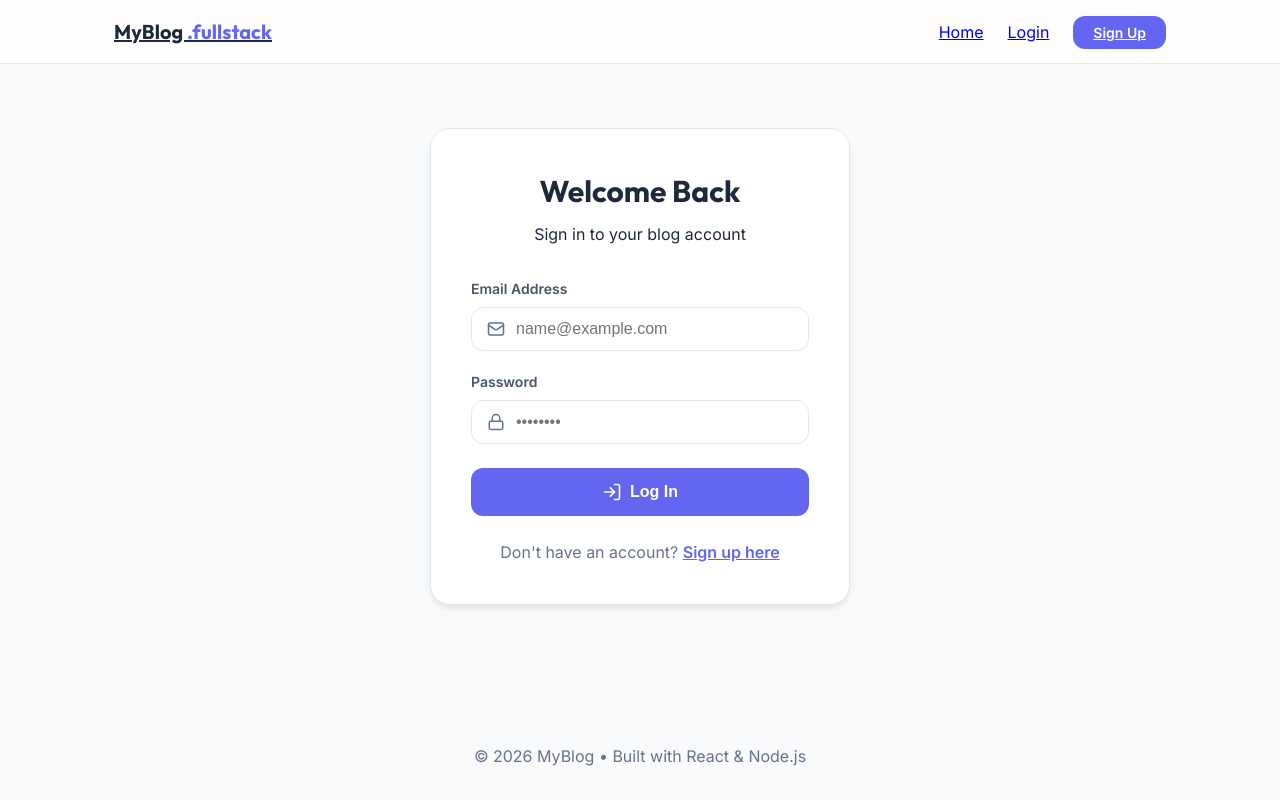
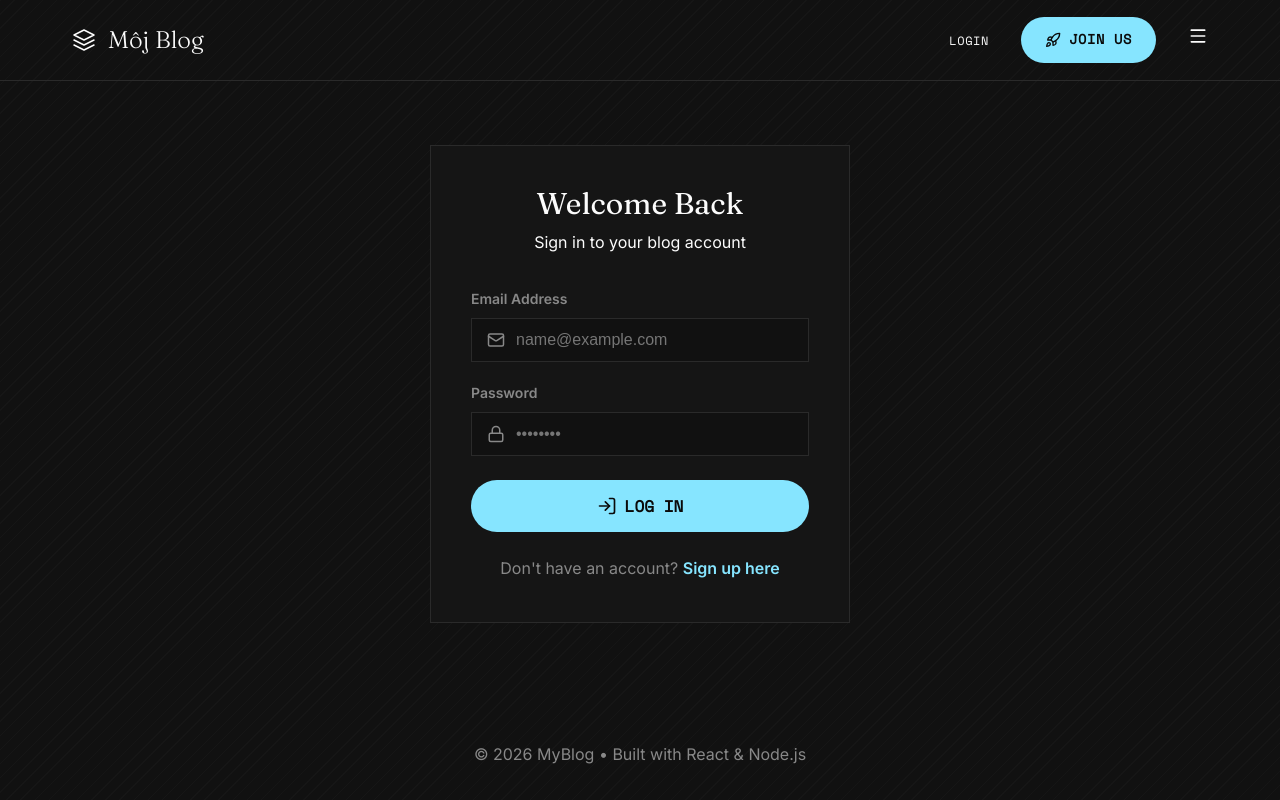
Before and after one commit to folty7/my-blog, a React (Vite) app in the folder frontend/: page /login in a window 1280 px wide. Built offline with nearby package versions, Linux system fonts and the light colour scheme.

Commit message:
feat: redesign home and post detail pages with new hero sections and grid layouts

```diff
--- a/frontend/src/components/Navbar.tsx
+++ b/frontend/src/components/Navbar.tsx
@@ -1,57 +1,111 @@
+import { useState } from 'react';
 import { Link, useNavigate } from 'react-router-dom';
 import { useAuthStore } from '../store/authStore';
-import { LogOut, User, PenLine } from 'lucide-react';
+import { LogOut, User, Rocket, Menu, X, BookOpen, UserCircle, Briefcase, Mail } from 'lucide-react';
 
 export default function Navbar() {
   const { user, isAuthenticated, logout } = useAuthStore();
   const navigate = useNavigate();
+  const [isDrawerOpen, setIsDrawerOpen] = useState(false);
 
   const handleLogout = () => {
     logout();
     navigate('/login');
+    setIsDrawerOpen(false);
   };
 
+  const toggleDrawer = () => setIsDrawerOpen(!isDrawerOpen);
+
   return (
+    <>
       <nav className="navbar">
         <div className="container">
           <Link to="/" className="logo">
-          MyBlog <span>.fullstack</span>
+            <svg width="24" height="24" viewBox="0 0 24 24" fill="none" stroke="currentColor" strokeWidth="1.5" strokeLinecap="round" strokeLinejoin="round">
+              <path d="M12 2L2 7l10 5 10-5-10-5z" />
+              <path d="M2 17l10 5 10-5" />
+              <path d="M2 12l10 5 10-5" />
+            </svg>
+            Môj Blog
           </Link>
 
           <ul className="nav-links">
-          <li><Link to="/">Home</Link></li>
-
             {isAuthenticated ? (
               <>
+                <li><Link to="/dashboard" className="mono-text" style={{ fontSize: '0.75rem', color: 'var(--text-main)' }}>Dashboard</Link></li>
                 <li>
-                <Link to="/create-post" className="btn-icon">
-                  <PenLine size={18} /> <span>Write</span>
+                  <div className="user-info" style={{ display: 'flex', alignItems: 'center', gap: '0.5rem', fontFamily: 'var(--font-mono)', fontSize: '0.75rem' }}>
+                    <User size={14} /> <span>{user?.name}</span>
+                  </div>
+                </li>
+                <li>
+                  <button onClick={handleLogout} className="btn-logout" title="Log out">
+                    <LogOut size={18} />
+                  </button>
+                </li>
+                <li>
+                  <Link to="/create-post" className="btn-primary">
+                    <Rocket size={16} /> <span>Write Post</span>
                   </Link>
                 </li>
                 <li>
-                <Link to="/dashboard" className="btn-icon">
-                  <User size={18} /> <span>Dashboard</span>
-                </Link>
-              </li>
-              <li>
-                <div className="user-info">
-                  <User size={18} /> <span>{user?.name}</span>
-                </div>
-              </li>
-              <li>
-                <button onClick={handleLogout} className="btn-logout">
-                  <LogOut size={18} />
-                </button>
+                  <Menu size={20} style={{ color: 'var(--text-main)', cursor: 'pointer' }} onClick={toggleDrawer} />
                 </li>
               </>
             ) : (
               <>
-              <li><Link to="/login">Login</Link></li>
-              <li><Link to="/register" className="btn-primary">Sign Up</Link></li>
+                <li><Link to="/login" className="mono-text" style={{ fontSize: '0.75rem', color: 'var(--text-main)' }}>Login</Link></li>
+                <li>
+                  <Link to="/register" className="btn-primary">
+                    <Rocket size={16} /> <span>Join Us</span>
+                  </Link>
+                </li>
+                <li>
+                  <Menu size={20} style={{ color: 'var(--text-main)', cursor: 'pointer' }} onClick={toggleDrawer} />
+                </li>
               </>
             )}
           </ul>
         </div>
       </nav>
+
+      {/* Drawer Menu Overlay */}
+      {isDrawerOpen && (
+        <div className="drawer-overlay" onClick={toggleDrawer}>
+          <div className="drawer-content" onClick={(e) => e.stopPropagation()}>
+            <div className="drawer-header">
+              <span className="logo" style={{ fontSize: '1.25rem' }}>Fox Studio</span>
+              <X size={24} style={{ cursor: 'pointer', color: 'var(--text-main)' }} onClick={toggleDrawer} />
+            </div>
+
+            <div className="drawer-links">
+              <Link to="/" onClick={toggleDrawer} className="drawer-link">
+                <BookOpen size={20} /> <span>Blog</span>
+              </Link>
+              <Link to="/dashboard" onClick={toggleDrawer} className="drawer-link">
+                <UserCircle size={20} /> <span>Account</span>
+              </Link>
+              <a href="#" onClick={(e) => e.preventDefault()} className="drawer-link">
+                <Briefcase size={20} /> <span>Services</span>
+              </a>
+              <a href="#" onClick={(e) => e.preventDefault()} className="drawer-link">
+                <Mail size={20} /> <span>Contact</span>
+              </a>
+
+              <div style={{ marginTop: '2rem' }}>
+                <button className="btn-primary" style={{ width: '100%' }}>
+                   <Rocket size={18} />
+                   <span>Book a Free Consult</span>
+                </button>
+              </div>
+            </div>
+
+            <div className="drawer-footer">
+               <p className="subtitle" style={{ fontSize: '0.75rem', textAlign: 'center' }}>© 2026 Moj Blog Studio. All rights reserved.</p>
+            </div>
+          </div>
+        </div>
+      )}
+    </>
   );
 }
--- a/frontend/src/index.css
+++ b/frontend/src/index.css
@@ -1,97 +1,166 @@
-@import url('https://fonts.googleapis.com/css2?family=Outfit:wght@300;400;500;600;700&family=Inter:wght@400;500;600&display=swap');
+@import url('https://fonts.googleapis.com/css2?family=Fraunces:ital,opsz,wght@0,9..144,300..700;1,9..144,300..700&family=Inter:wght@400;500;600&family=Space+Mono&display=swap');
 
 :root {
-  --primary: #6366f1;
-  --primary-hover: #4f46e5;
-  --bg-main: #f8fafc;
-  --bg-card: #ffffff;
-  --text-main: #1e293b;
-  --text-muted: #64748b;
-  --border: #e2e8f0;
-  --shadow-sm: 0 1px 2px 0 rgb(0 0 0 / 0.05);
-  --shadow-md: 0 4px 6px -1px rgb(0 0 0 / 0.1);
-  --radius: 0.75rem;
+  /* Aether Fox Inspired Palette */
+  --bg-color: #111111;
+  --bg-card: #151515;
+  --bg-hover: #1a1a1a;
+
+  --primary: #86e5ff;
+  /* Cyan cyan button */
+  --primary-hover: #6ddaff;
+
+  --text-main: #fcfcfc;
+  --text-muted: #888888;
+  --text-inverse: #0a0a0a;
+
+  --border-color: #2a2a2a;
+  --border-subtle: #1f1f1f;
+
+  --radius: 0px;
+  /* Sharp corners or small radius */
+  --radius-btn: 32px;
+  /* Pill buttons */
+
+  --font-sans: 'Inter', sans-serif;
+  --font-serif: 'Fraunces', serif;
+  --font-mono: 'Space Mono', monospace;
 }
 
 * {
+  box-sizing: border-box;
   margin: 0;
   padding: 0;
-  box-sizing: border-box;
 }
 
+html,
 body {
-  font-family: 'Inter', sans-serif;
-  background-color: var(--bg-main);
+  background-color: var(--bg-color);
   color: var(--text-main);
-  line-height: 1.5;
+  font-family: var(--font-sans);
+  line-height: 1.6;
+  -webkit-font-smoothing: antialiased;
+  min-height: 100vh;
 }
 
+/* Base Elements */
+a {
+  color: inherit;
+  text-decoration: none;
+  transition: color 0.2s ease;
+}
+
+ul {
+  list-style: none;
+}
+
+/* Typography */
 h1,
 h2,
-h3 {
-  font-family: 'Outfit', sans-serif;
+h3,
+h4,
+h5,
+h6 {
+  font-family: var(--font-serif);
+  font-weight: 400;
+  line-height: 1.2;
 }
 
-.container {
-  max-width: 1100px;
-  margin: 0 auto;
-  padding: 0 1.5rem;
+.text-display {
+  font-size: 4rem;
+  letter-spacing: -0.02em;
 }
 
-/* NAVBAR */
+.title-large {
+  font-size: 2.5rem;
+}
+
+.title {
+  font-size: 1.5rem;
+}
+
+.subtitle {
+  font-size: 1.125rem;
+  color: var(--text-muted);
+}
+
+.mono-text {
+  font-family: var(--font-mono);
+  font-size: 0.85rem;
+  text-transform: uppercase;
+  letter-spacing: 0.05em;
+  color: var(--text-muted);
+}
+
+/* Diagonal Background Pattern Wrapper */
+.app-wrapper {
+  min-height: 100vh;
+  display: flex;
+  flex-direction: column;
+  background-image: repeating-linear-gradient(-45deg,
+      rgba(255, 255, 255, 0.02),
+      rgba(255, 255, 255, 0.02) 1px,
+      transparent 1px,
+      transparent 10px);
+}
+
+/* Main Layout */
+.container {
+  width: 100%;
+  max-width: 1200px;
+  margin: 0 auto;
+  padding: 0 2rem;
+}
+
+/* Navbar */
 .navbar {
-  background: rgba(255, 255, 255, 0.8);
-  backdrop-filter: blur(12px);
-  border-bottom: 1px solid var(--border);
-  height: 64px;
-  display: flex;
-  align-items: center;
-  position: sticky;
-  top: 0;
-  z-index: 100;
+  border-bottom: 1px solid var(--border-color);
+  background-color: transparent;
 }
 
 .navbar .container {
   display: flex;
   justify-content: space-between;
   align-items: center;
-  width: 100%;
+  height: 80px;
 }
 
 .logo {
-  font-family: 'Outfit', sans-serif;
-  font-size: 1.25rem;
-  font-weight: 800;
+  font-family: var(--font-serif);
+  font-size: 1.5rem;
+  font-weight: 300;
+  display: flex;
+  align-items: center;
+  gap: 12px;
+}
+
+.logo svg {
   color: var(--text-main);
 }
 
-.logo span {
-  color: var(--primary);
+.nav-links {
+  display: flex;
+  align-items: center;
+  gap: 2rem;
 }
 
-.nav-links {
-  list-style: none;
-  display: flex;
-  align-items: center;
-  gap: 1.5rem;
-}
-
-.user-info {
-  display: flex;
-  align-items: center;
-  gap: 0.5rem;
-  font-weight: 500;
-  color: var(--text-muted);
-}
-
-/* BUTTONS */
+/* Buttons */
 .btn-primary {
   background-color: var(--primary);
-  color: white !important;
-  padding: 0.5rem 1.25rem;
-  border-radius: var(--radius);
-  font-size: 0.875rem;
+  color: var(--text-inverse);
   font-weight: 600;
+  font-family: var(--font-mono);
+  font-size: 0.85rem;
+  text-transform: uppercase;
+  letter-spacing: 0.05em;
+  padding: 0.75rem 1.5rem;
+  border-radius: var(--radius-btn);
+  border: none;
+  cursor: pointer;
+  transition: all 0.2s ease;
+  display: inline-flex;
+  align-items: center;
+  gap: 8px;
 }
 
 .btn-primary:hover {
@@ -100,32 +169,33 @@ h3 {
 }
 
 .btn-logout {
-  background: rgba(15, 23, 42, 0.05);
-  /* Jemné pozadie pre logout */
-  border: none;
+  background: transparent;
+  color: var(--text-muted);
+  border: 1px solid var(--border-color);
+  padding: 0.5rem 1rem;
+  border-radius: var(--radius-btn);
+  font-size: 0.875rem;
+  font-family: var(--font-sans);
   cursor: pointer;
-  color: var(--text-muted);
   display: flex;
   align-items: center;
-  padding: 8px;
-  border-radius: 50%;
-  transition: all 0.2s;
+  transition: all 0.2s ease;
 }
 
 .btn-logout:hover {
-  background-color: #fef2f2;
-  color: #ef4444;
+  color: var(--text-main);
+  border-color: var(--text-main);
+  background-color: rgba(255, 255, 255, 0.05);
 }
 
 /* AUTH CARD & INPUTS */
 .auth-card {
   max-width: 420px;
   margin: 4rem auto;
-  background: white;
+  background: var(--bg-card);
   padding: 2.5rem;
-  border-radius: 1.25rem;
-  box-shadow: var(--shadow-md);
-  border: 1px solid var(--border);
+  border-radius: var(--radius);
+  border: 1px solid var(--border-color);
 }
 
 .auth-header {
@@ -147,7 +217,7 @@ h3 {
   font-size: 0.875rem;
   font-weight: 600;
   margin-bottom: 0.5rem;
-  color: #475569;
+  color: var(--text-muted);
 }
 
 .input-with-icon {
@@ -166,9 +236,10 @@ h3 {
 .input-with-icon input {
   width: 100%;
   padding: 0.75rem 1rem 0.75rem 2.75rem;
-  /* Zväčšený left padding pre ikonu */
-  border: 1px solid var(--border);
+  border: 1px solid var(--border-color);
   border-radius: var(--radius);
+  background-color: var(--bg-color);
+  color: var(--text-main);
   font-size: 1rem;
   transition: all 0.2s;
 }
@@ -176,14 +247,16 @@ h3 {
 .input-with-icon input:focus {
   outline: none;
   border-color: var(--primary);
-  box-shadow: 0 0 0 4px rgba(99, 102, 241, 0.1);
+  box-shadow: 0 0 0 1px var(--primary);
 }
 
 .auth-form textarea {
   width: 100%;
   padding: 0.75rem 1rem;
-  border: 1px solid var(--border);
+  border: 1px solid var(--border-color);
   border-radius: var(--radius);
+  background-color: var(--bg-color);
+  color: var(--text-main);
   font-size: 1rem;
   min-height: 250px;
   resize: vertical;
@@ -194,18 +267,20 @@ h3 {
 .auth-form textarea:focus {
   outline: none;
   border-color: var(--primary);
-  box-shadow: 0 0 0 4px rgba(99, 102, 241, 0.1);
+  box-shadow: 0 0 0 1px var(--primary);
 }
 
 .btn-submit {
   width: 100%;
   background-color: var(--primary);
-  color: white;
+  color: var(--text-inverse);
   border: none;
   padding: 0.875rem;
-  border-radius: var(--radius);
+  border-radius: var(--radius-btn);
   font-size: 1rem;
   font-weight: 600;
+  font-family: var(--font-mono);
+  text-transform: uppercase;
   cursor: pointer;
   display: flex;
   align-items: center;
@@ -216,14 +291,15 @@ h3 {
 }
 
 .btn-submit:hover {
-  opacity: 0.9;
+  background-color: var(--primary-hover);
 }
 
 .form-error {
-  background-color: #fef2f2;
-  color: #dc2626;
+  background-color: rgba(220, 38, 38, 0.1);
+  color: #ef4444;
   padding: 0.75rem;
   border-radius: var(--radius);
+  border: 1px solid rgba(220, 38, 38, 0.2);
   display: flex;
   align-items: center;
   gap: 0.5rem;
@@ -235,12 +311,6 @@ h3 {
   text-align: center;
   margin-top: 1.5rem;
   color: var(--text-muted);
-}
-
-.app-wrapper {
-  min-height: 100vh;
-  display: flex;
-  flex-direction: column;
 }
 
 .main-content {
@@ -258,11 +328,11 @@ h3 {
 }
 
 .input-error:focus {
-  box-shadow: 0 0 0 4px rgba(239, 68, 68, 0.1) !important;
+  box-shadow: 0 0 0 1px #ef4444 !important;
 }
 
 .field-error {
-  color: #dc2626;
+  color: #ef4444;
   font-size: 0.75rem;
   margin-top: 0.35rem;
   font-weight: 500;
@@ -271,35 +341,34 @@ h3 {
 
 /* HOME PAGE & POSTS */
 .post-grid {
-  display: grid;
-  grid-template-columns: repeat(auto-fill, minmax(340px, 1fr));
-  gap: 2rem;
-  margin-top: 3rem;
+  display: flex;
+  /* Using flex column instead of grid for aetherfox vibe */
+  flex-direction: column;
+  margin-top: 2rem;
+  border-top: 1px solid var(--border-color);
 }
 
 .post-card {
-  background: white;
-  border: 1px solid var(--border);
-  border-radius: 1.5rem;
-  padding: 2rem;
+  background: transparent;
+  border-bottom: 1px solid var(--border-color);
+  padding: 2rem 0;
   display: flex;
-  flex-direction: column;
+  flex-direction: row;
+  align-items: stretch;
+  gap: 2rem;
   transition: all 0.3s ease;
-  height: 100%;
 }
 
 .post-card:hover {
-  transform: translateY(-4px);
-  box-shadow: 0 12px 25px -10px rgba(0, 0, 0, 0.1);
-  border-color: var(--primary);
+  background-color: rgba(255, 255, 255, 0.01);
 }
 
 .post-card .title {
-  font-family: 'Outfit', sans-serif;
-  font-size: 1.5rem;
-  line-height: 1.25;
-  margin-bottom: 0.75rem;
-  color: #0f172a;
+  font-family: var(--font-serif);
+  font-size: 2rem;
+  line-height: 1.2;
+  margin-bottom: 0.5rem;
+  color: var(--text-main);
 }
 
 .post-card .title a:hover {
@@ -308,10 +377,9 @@ h3 {
 
 .post-card .excerpt {
   color: var(--text-muted);
-  font-size: 0.9375rem;
+  font-size: 1rem;
   line-height: 1.6;
-  margin-bottom: 1.5rem;
-  flex-grow: 1;
+  margin-bottom: 1rem;
 }
 
 .post-meta {
@@ -319,14 +387,12 @@ h3 {
   align-items: center;
   gap: 1rem;
   font-size: 0.8125rem;
+  font-family: var(--font-mono);
   color: var(--text-muted);
   margin-top: auto;
-  padding-top: 1.25rem;
-  border-top: 1px solid #f1f5f9;
 }
 
 .post-meta .author-name {
-  font-weight: 600;
   color: var(--text-main);
 }
 
@@ -334,22 +400,20 @@ h3 {
   display: flex;
   flex-wrap: wrap;
   gap: 0.5rem;
-  margin-bottom: 1rem;
 }
 
 .tag-badge {
-  background: #f1f5f9;
-  color: #475569;
-  padding: 0.25rem 0.75rem;
-  border-radius: 9999px;
+  background: rgba(255, 255, 255, 0.05);
+  color: #d1d5db;
+  padding: 0.25rem 0.5rem;
+  font-family: var(--font-mono);
   font-size: 0.75rem;
-  font-weight: 500;
   transition: all 0.2s;
 }
 
 .tag-badge:hover {
   background: var(--primary);
-  color: white;
+  color: var(--text-inverse);
 }
 
 /* LOADING STATES */
@@ -370,7 +434,7 @@ h3 {
 .spinner {
   width: 40px;
   height: 40px;
-  border: 4px solid var(--border);
+  border: 2px solid var(--border-color);
   border-top-color: var(--primary);
   border-radius: 50%;
   animation: spin 0.8s linear infinite;
@@ -385,21 +449,26 @@ h3 {
 
 .post-header {
   margin-bottom: 3rem;
-  border-bottom: 1px solid var(--border);
+  border-bottom: 1px solid var(--border-color);
   padding-bottom: 3rem;
+  text-align: center;
 }
 
 .post-header .title-large {
-  font-size: 3rem;
+  font-size: 3.5rem;
   line-height: 1.1;
-  letter-spacing: -0.04em;
   margin: 1.5rem 0;
+  color: var(--text-main);
+}
+
+.post-header .tags-row {
+  justify-content: center;
 }
 
 .post-content {
   font-size: 1.125rem;
-  line-height: 1.7;
-  color: #334155;
+  line-height: 1.8;
+  color: #cbd5e1;
 }
 
 .post-content p {
@@ -410,14 +479,14 @@ h3 {
 .comments-section {
   margin-top: 5rem;
   padding-top: 3rem;
-  border-top: 2px solid var(--border);
+  border-top: 1px solid var(--border-color);
 }
 
 .comment-card {
-  background: white;
+  background: var(--bg-card);
   padding: 1.5rem;
   border-radius: var(--radius);
-  border: 1px solid var(--border);
+  border: 1px solid var(--border-color);
   margin-bottom: 1.5rem;
 }
 
@@ -427,3 +496,78 @@ h3 {
   margin-bottom: 0.5rem;
   display: block;
 }
+
+/* DRAWER MENU */
+.drawer-overlay {
+  position: fixed;
+  inset: 0;
+  background-color: rgba(0, 0, 0, 0.4);
+  backdrop-filter: blur(4px);
+  z-index: 1000;
+  display: flex;
+  justify-content: flex-end;
+  animation: fadeIn 0.3s ease;
+}
+
+.drawer-content {
+  width: 100%;
+  max-width: 400px;
+  background-color: var(--bg-card);
+  height: 100%;
+  border-left: 1px solid var(--border-color);
+  padding: 2.5rem;
+  display: flex;
+  flex-direction: column;
+  box-shadow: -10px 0 30px rgba(0, 0, 0, 0.5);
+  animation: slideInRight 0.4s cubic-bezier(0.16, 1, 0.3, 1);
+}
+
+.drawer-header {
+  display: flex;
+  justify-content: space-between;
+  align-items: center;
+  margin-bottom: 4rem;
+}
+
+.drawer-links {
+  display: flex;
+  flex-direction: column;
+  gap: 1rem;
+  flex: 1;
+}
+
+.drawer-link {
+  display: flex;
+  align-items: center;
+  gap: 1rem;
+  font-family: var(--font-serif);
+  font-size: 1.5rem;
+  padding: 1rem 0;
+  color: var(--text-muted);
+  border-bottom: 1px solid var(--border-subtle);
+  transition: all 0.2s ease;
+}
+
+.drawer-link:hover {
+  color: var(--text-main);
+  padding-left: 10px;
+}
+
+.drawer-link span {
+  flex: 1;
+}
+
+.drawer-footer {
+  padding-top: 2rem;
+  border-top: 1px solid var(--border-color);
+}
+
+@keyframes fadeIn {
+  from { opacity: 0; }
+  to { opacity: 1; }
+}
+
+@keyframes slideInRight {
+  from { transform: translateX(100%); }
+  to { transform: translateX(0); }
+}
--- a/frontend/src/pages/DashboardPage.tsx
+++ b/frontend/src/pages/DashboardPage.tsx
@@ -70,11 +70,11 @@ export default function DashboardPage() {
                 <div className="tags-row" style={{ margin: 0 }}>
                   {post.tags.map(t => <span key={t.id} className="tag-badge">#{t.name}</span>)}
                 </div>
-                <div style={{ display: 'flex', gap: '8px' }}>
+                <div style={{ display: 'flex', gap: '12px' }}>
                   <Link
                     to={`/edit-post/${post.id}`}
                     className="btn-logout"
-                    style={{ padding: '6px', color: 'var(--primary)', border: '1px solid #e2e8f0' }}
+                    style={{ padding: '8px', color: 'var(--primary)', borderColor: 'var(--border-color)' }}
                     title="Edit post"
                   >
                     <Edit2 size={16} />
@@ -82,7 +82,7 @@ export default function DashboardPage() {
                   <button
                     onClick={() => handleDelete(post.id, post.title)}
                     className="btn-logout"
-                    style={{ padding: '6px', color: '#ef4444', border: '1px solid #fee2e2' }}
+                    style={{ padding: '8px', color: '#ef4444', borderColor: 'var(--border-color)' }}
                     title="Delete post"
                   >
                     <Trash2 size={16} />
--- a/frontend/src/pages/HomePage.tsx
+++ b/frontend/src/pages/HomePage.tsx
@@ -1,10 +1,9 @@
 import { useQuery } from '@tanstack/react-query';
 import { Link } from 'react-router-dom';
 import { postService } from '../api/postService';
-import { Clock, MessageSquare, User as UserIcon, AlertCircle } from 'lucide-react';
+import { AlertCircle } from 'lucide-react';
 
 export default function HomePage() {
-
   const { data: posts, isLoading, isError, error } = useQuery({
     queryKey: ['posts'],
     queryFn: postService.getAllPosts,
@@ -31,58 +30,65 @@ export default function HomePage() {
   }
 
   return (
-    <div className="container py-12">
-      <div className="text-center mb-12">
-        <h1 className="text-display">The Fullstack Blog</h1>
-        <p className="subtitle">Insights, tutorials and stories from our community.</p>
+    <>
+      {/* Hero Section */}
+      <div className="hero-section" style={{ position: 'relative', overflow: 'hidden', padding: '8rem 2rem', textAlign: 'center', borderBottom: '1px solid var(--border-color)' }}>
+        {/* Simple static pure CSS stars/particles simulation */}
+        <div style={{ position: 'absolute', top: 0, left: 0, right: 0, bottom: 0, pointerEvents: 'none', backgroundImage: 'radial-gradient(circle, #ffffff 1px, transparent 1px), radial-gradient(circle, #ffffff 1px, transparent 1px)', backgroundSize: '100px 100px, 60px 60px', backgroundPosition: '0 0, 30px 30px', opacity: 0.05 }} />
+
+        <div className="container" style={{ position: 'relative', zIndex: 10, maxWidth: '800px' }}>
+          <h1 className="text-display" style={{ marginBottom: '1.5rem' }}>Blog</h1>
+          <p className="subtitle" style={{ fontFamily: 'var(--font-mono)', fontSize: '0.9rem', lineHeight: '1.8', margin: '0 auto', textTransform: 'lowercase' }}>
+            Our blog offers tips and strategies written by experts to enhance your web presence, attract more customers, and thrive in the digital landscape.
+          </p>
+        </div>
+      </div>
+
+      {/* Posts Section */}
+      <div className="container" style={{ paddingBottom: '6rem' }}>
+        <div style={{ display: 'flex', justifyContent: 'space-between', borderBottom: '1px solid var(--border-color)', padding: '1.5rem 0', marginTop: '2rem' }}>
+          <span className="mono-text">Posts</span>
         </div>
 
         <div className="post-grid">
           {posts?.map((post) => (
             <article key={post.id} className="post-card">
-            <div className="tags-row">
-              {post.tags.map((tag) => (
-                <span key={tag.id} className="tag-badge">#{tag.name}</span>
-              ))}
+
+              {/* Left Column: Image Area (Mock) */}
+              <div style={{ width: '250px', height: '140px', backgroundColor: 'var(--bg-card)', border: '1px solid var(--border-color)', display: 'flex', alignItems: 'center', justifyContent: 'center' }}>
+                <span className="mono-text" style={{ fontSize: '0.7rem' }}>Môj Blog</span>
               </div>
 
+              {/* Middle Column: Title & Excerpt */}
+              <div style={{ flex: 1, display: 'flex', flexDirection: 'column' }}>
                 <h2 className="title">
                   <Link to={`/post/${post.slug}`}>{post.title}</Link>
                 </h2>
-
                 <p className="excerpt">
                   {post.content.length > 150
                     ? post.content.substring(0, 150) + '...'
                     : post.content}
                 </p>
-
-            <div className="post-meta">
-              <div className="user-info">
-                <UserIcon size={14} />
-                <span className="author-name">{post.author.name}</span>
               </div>
 
-              <div style={{ display: 'flex', alignItems: 'center', gap: '0.25rem' }}>
-                <Clock size={14} />
-                <span>{new Date(post.createdAt).toLocaleDateString('en-US', {
-                  month: 'short',
-                  day: 'numeric'
-                })}</span>
+              {/* Right Column: Tags & Date */}
+              <div style={{ width: '200px', display: 'flex', flexDirection: 'column', alignItems: 'flex-end', justifyContent: 'flex-start', gap: '1rem' }}>
+                <div className="mono-text" style={{ fontSize: '0.75rem', color: 'var(--text-main)' }}>
+                  {new Date(post.createdAt).toLocaleDateString('en-US', { month: 'short', day: 'numeric', year: 'numeric' })}
+                </div>
+                <div style={{ display: 'flex', flexDirection: 'column', alignItems: 'flex-end', gap: '0.35rem' }}>
+                  {post.tags.map((tag) => (
+                    <span key={tag.id} className="tag-badge">{tag.name}</span>
+                  ))}
+                </div>
               </div>
 
-              {post._count && post._count.comments > 0 && (
-                <div style={{ display: 'flex', alignItems: 'center', gap: '0.25rem', marginLeft: 'auto' }}>
-                  <MessageSquare size={14} />
-                  <span>{post._count.comments}</span>
-                </div>
-              )}
-            </div>
             </article>
           ))}
         </div>
 
         {posts?.length === 0 && (
-        <div className="text-center py-12">
+          <div className="text-center py-12" style={{ textAlign: 'center', marginTop: '4rem' }}>
             <p className="subtitle">No posts found. Be the first to write one!</p>
             <Link to="/create-post" className="btn-primary" style={{ display: 'inline-block', marginTop: '1.5rem' }}>
               Write a Post
@@ -90,5 +96,6 @@ export default function HomePage() {
           </div>
         )}
       </div>
+    </>
   );
 }
```
Also changed, not shown: frontend/src/pages/PostDetailPage.tsx (+39 -31 lines). Lines whose indentation alone changed are shown as unchanged.
